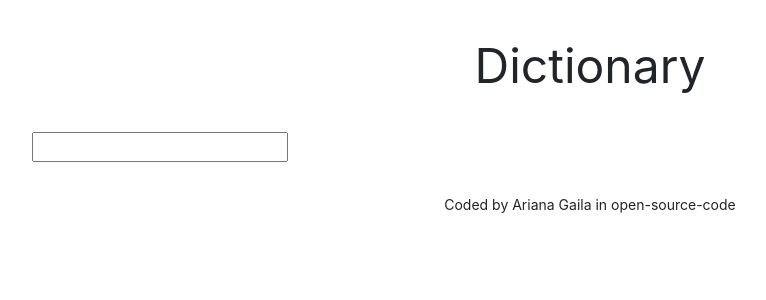
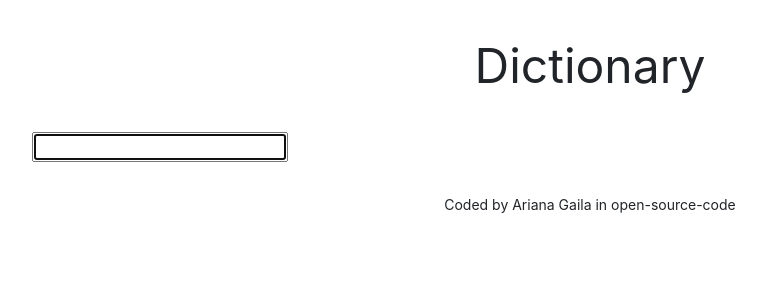
Before and after one commit to arianagaila/Dictionary-App, a React (Create React App) app: page / in a window 1280 px wide. Shown: the top 300 px of the page, without its empty margins (50-816 px from the left). Built offline with nearby package versions, Linux system fonts and the light colour scheme.

Commit message:
Add Auto Focus

```diff
--- a/src/Dictionary.js
+++ b/src/Dictionary.js
@@ -16,7 +16,7 @@ export default function Dictionary() {
   return (
     <div className="Dictionary">
       <form onSubmit={search}>
-        <input type="search" onChange={handleKeywordChange} />
+        <input type="search" autoFocus={true} onChange={handleKeywordChange} />
       </form>
     </div>
   );
```
